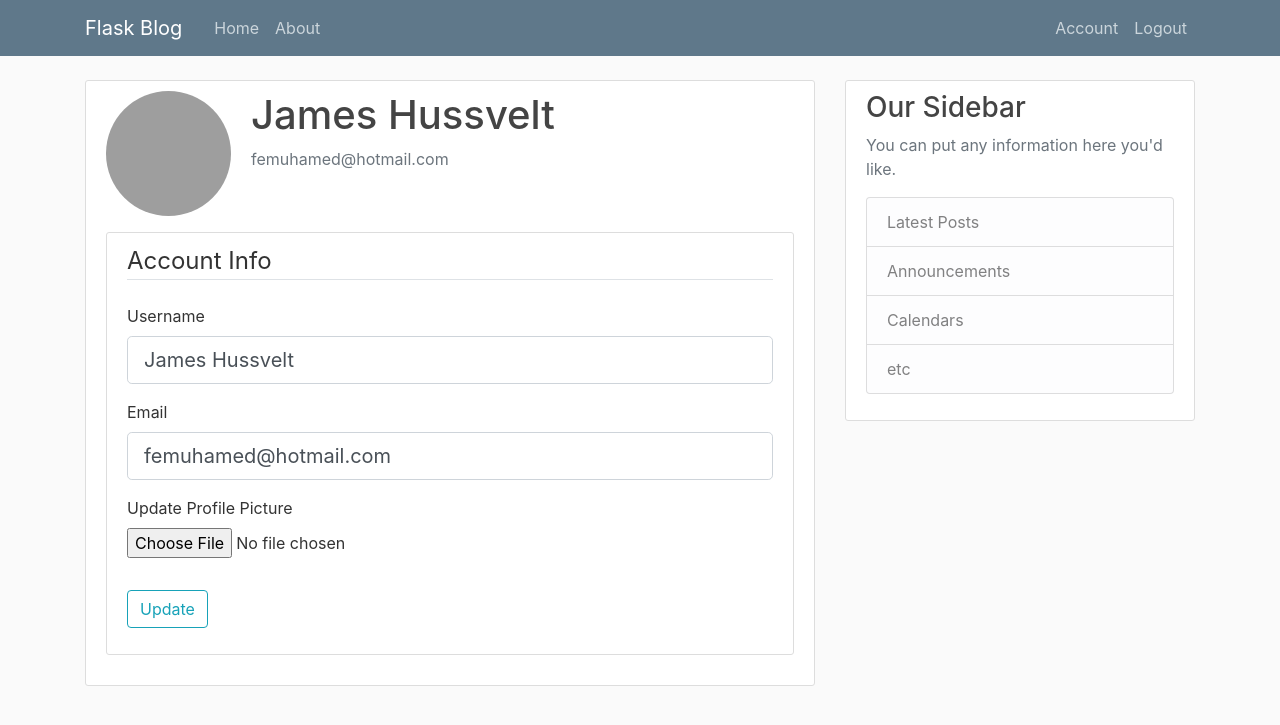
After one commit to felipemuhamed/Flask_server, a Flask app: page /account in a window 1280 px wide. The commit adds this page. Shown: the top 725 px of the page. Run offline with Flask 2, Linux system fonts and the light colour scheme; a user stored in the database is signed in; some libraries are stand-ins or nearby versions; grey boxes are pictures that could not be loaded.

Commit message:
Added new features (Update Account)

```diff
--- /dev/null
+++ b/app/forms.py
@@ -0,0 +1,66 @@
+from flask_wtf import FlaskForm
+from flask_wtf.file import FileField, FileAllowed
+from flask_login import current_user
+from wtforms import StringField, PasswordField, SubmitField, BooleanField
+from wtforms.validators import DataRequired, Length, Email, EqualTo, ValidationError
+from app.models import User
+
+
+class RegistrationForm(FlaskForm):
+    username = StringField('Username',
+                           validators=[DataRequired(), Length(min=2, max=20)])
+    email = StringField('Email',
+                        validators=[DataRequired(), Email()])
+    password = PasswordField('Password', validators=[DataRequired()])
+    confirm_password = PasswordField('Confirm Password',
+                                     validators=[DataRequired(), EqualTo('password')])
+    submit = SubmitField('Sign Up')
+
+    def validate_username(self, username):
+
+        user = User.query.filter_by(username = username.data).first()
+
+        if user:
+            raise ValidationError('That username is taken')
+
+    def validate_email(self, email):
+
+        user = User.query.filter_by(email = email.data).first()
+
+        if user:
+            raise ValidationError('That email is taken')
+
+class UpdateAccountForm(FlaskForm):
+
+     username = StringField('Username',
+                           validators=[DataRequired(), Length(min=2, max=20)])
+
+     picture = FileField('Update Profile Picture', validators=[FileAllowed(['jpg', 'png'])])
+     email = StringField('Email',
+                        validators=[DataRequired(), Email()])
+
+     submit = SubmitField('Update')
+
+     def validate_username(self, username):
+
+         if username.data != current_user.username:
+             user = User.query.filter_by(username = username.data).first()
+             if user:
+                 raise ValidationError('That username is taken')
+
+     def validate_email(self, email):
+
+         if email.data != current_user.email:
+             user = User.query.filter_by(email = email.data).first()
+
+             if user:
+                 raise ValidationError('That email is taken')
+
+
+
+class LoginForm(FlaskForm):
+    email = StringField('Email',
+                        validators=[DataRequired(), Email()])
+    password = PasswordField('Password', validators=[DataRequired()])
+    remember = BooleanField('Remember Me')
+    submit = SubmitField('Login')
--- /dev/null
+++ b/app/routes.py
@@ -0,0 +1,80 @@
+import os
+import secrets
+from flask import render_template, url_for, flash, redirect, request
+from app import app, db, bcrypt
+from app.models import User, Post
+from app.forms import RegistrationForm, LoginForm, UpdateAccountForm
+from flask_login import login_user, current_user, logout_user, login_required
+
+
+@app.route("/")
+def home():
+    return render_template('home.html')
+
+@app.route("/about")
+def about():
+    return render_template('about.html')
+
+
+@app.route("/register", methods=['GET', 'POST'])
+def register():
+    if current_user.is_authenticated:
+        return redirect(url_for('home'))
+    form = RegistrationForm()
+    if form.validate_on_submit():
+        hashed_pass = bcrypt.generate_password_hash(form.password.data).decode('utf-8')
+        user = User(username = form.username.data, email = form.email.data, password= hashed_pass)
+        db.session.add(user)
+        db.session.commit()
+        flash("Your account has been created! You are now able to login!", 'success')
+        return redirect(url_for('login'))
+    return render_template('register.html', title='Register', form=form)
+
+@app.route("/login", methods=['GET', 'POST'])
+def login():
+    if current_user.is_authenticated:
+        return redirect(url_for('home'))
+    form = LoginForm()
+    if form.validate_on_submit():
+        user = User.query.filter_by(email = form.email.data).first()
+
+        if user and bcrypt.check_password_hash(user.password, form.password.data):
+            login_user(user, remember=form.remember.data)
+            next_page = request.args.get('next')
+            return redirect(next_page) if next_page else redirect(url_for('home'))
+        else:
+            flash("Login Unsuccessful. Please check username and password", "danger")
+    return render_template('login.html', title='Login', form=form)
+
+@app.route("/logout")
+def logout():
+    logout_user()
+    return redirect(url_for('home'))
+
+def save_picture(form_picture):
+    random_hex = secrets.token_hex(8)
+    _, f_ext = os.path.splitext(form_picture.filename)
+    picture_fn = random_hex + f_ext
+    picture_path = os.path.join(app.root_path, 'static/user_pics', picture_fn)
+    form_picture.save(picture_path)
+
+    return picture_fn
+
+@app.route("/account", methods=['GET', 'POST'])
+@login_required
+def account():
+    form = UpdateAccountForm()
+    if form.validate_on_submit():
+        if form.picture.data:
+            picture_file = save_picture(form.picture.data)
+            current_user.image_file = picture_file
+        current_user.username = form.username.data
+        current_user.email = form.email.data
+        db.session.commit()
+        flash("Your account has been updated", "success")
+        return redirect(url_for('account'))
+    elif request.method == 'GET':
+        form.username.data = current_user.username
+        form.email.data = current_user.email
+    image_file = url_for('static', filename='user_pics/'+ current_user.image_file)
+    return render_template('account.html', title='Account', image_file = image_file, form=form)
--- /dev/null
+++ b/app/templates/account.html
@@ -0,0 +1,59 @@
+{% extends "layout.html" %}
+{% block content %}
+    <div class="content-section">
+        <div class="media">
+          <img class="rounded-circle account-img" src="{{image_file}}">
+          <div class="media-body">
+            <h2 class="account-heading">{{current_user.username}}</h2>
+            <p class="text-secondary">{{current_user.email}}</p>
+          </div>
+        </div>
+        <div class="content-section">
+                <form method="POST" action="" enctype="multipart/form-data">
+                    {{ form.hidden_tag() }}
+                    <fieldset class="form-group">
+                        <legend class="border-bottom mb-4">Account Info</legend>
+                        <div class="form-group">
+                            {{ form.username.label(class="form-control-label") }}
+
+                            {% if form.username.errors %}
+                                {{ form.username(class="form-control form-control-lg is-invalid") }}
+                                <div class="invalid-feedback">
+                                    {% for error in form.username.errors %}
+                                        <span>{{ error }}</span>
+                                    {% endfor %}
+                                </div>
+                            {% else %}
+                                {{ form.username(class="form-control form-control-lg") }}
+                            {% endif %}
+                        </div>
+                        <div class="form-group">
+                            {{ form.email.label(class="form-control-label") }}
+                            {% if form.email.errors %}
+                                {{ form.email(class="form-control form-control-lg is-invalid") }}
+                                <div class="invalid-feedback">
+                                    {% for error in form.email.errors %}
+                                        <span>{{ error }}</span>
+                                    {% endfor %}
+                                </div>
+                            {% else %}
+                                {{ form.email(class="form-control form-control-lg") }}
+                            {% endif %}
+                        </div>
+                        <div class="form-group">
+                                {{ form.picture.label() }}
+                                {{ form.picture(class="form-control-file") }}
+                                {%if form.picture.errors%}
+                                    {%for error in form.email.errors%}
+                                        <span class="text-danger">{{error}}</span></br>
+                                    {%endfor%}
+                                {%endif%}
+                        </div>
+                  </fieldset>
+                    <div class="form-group">
+                        {{ form.submit(class="btn btn-outline-info") }}
+                    </div>
+                </form>
+            </div>
+    </div>
+{% endblock content %}
--- a/templates/layout.html
+++ b/app/templates/layout.html
@@ -31,8 +31,14 @@
             </div>
             <!-- Navbar Right Side -->
             <div class="navbar-nav">
-              <a class="nav-item nav-link" href="/login">Login</a>
-              <a class="nav-item nav-link" href="/register">Register</a>
+              {% if current_user.is_authenticated %}
+                <a class="nav-item nav-link" href="{{url_for('account')}}">Account</a>
+                <a class="nav-item nav-link" href="{{url_for('logout')}}">Logout</a>
+
+              {%else%}
+                <a class="nav-item nav-link" href="/login">Login</a>
+                <a class="nav-item nav-link" href="/register">Register</a>
+              {%endif%}
             </div>
           </div>
         </div>
--- /dev/null
+++ b/run.py
@@ -0,0 +1,3 @@
+from app import app
+if __name__ == '__main__':
+    app.run(debug=True)
```
Also changed, not shown: app.py (deleted, +0 -65 lines), app/__init__.py (added, +16 -0 lines), app/models.py (added, +28 -0 lines), forms.py (deleted, +0 -22 lines), app/site.db (added), app/static/main.css (renamed from static/main.css), app/static/user_pics/default.jpg (added), app/templates/about.html (renamed from templates/about.html), app/templates/home.html (renamed from templates/home.html), app/templates/login.html (renamed from templates/login.html), app/templates/register.html (renamed from templates/register.html), 2 other files.
